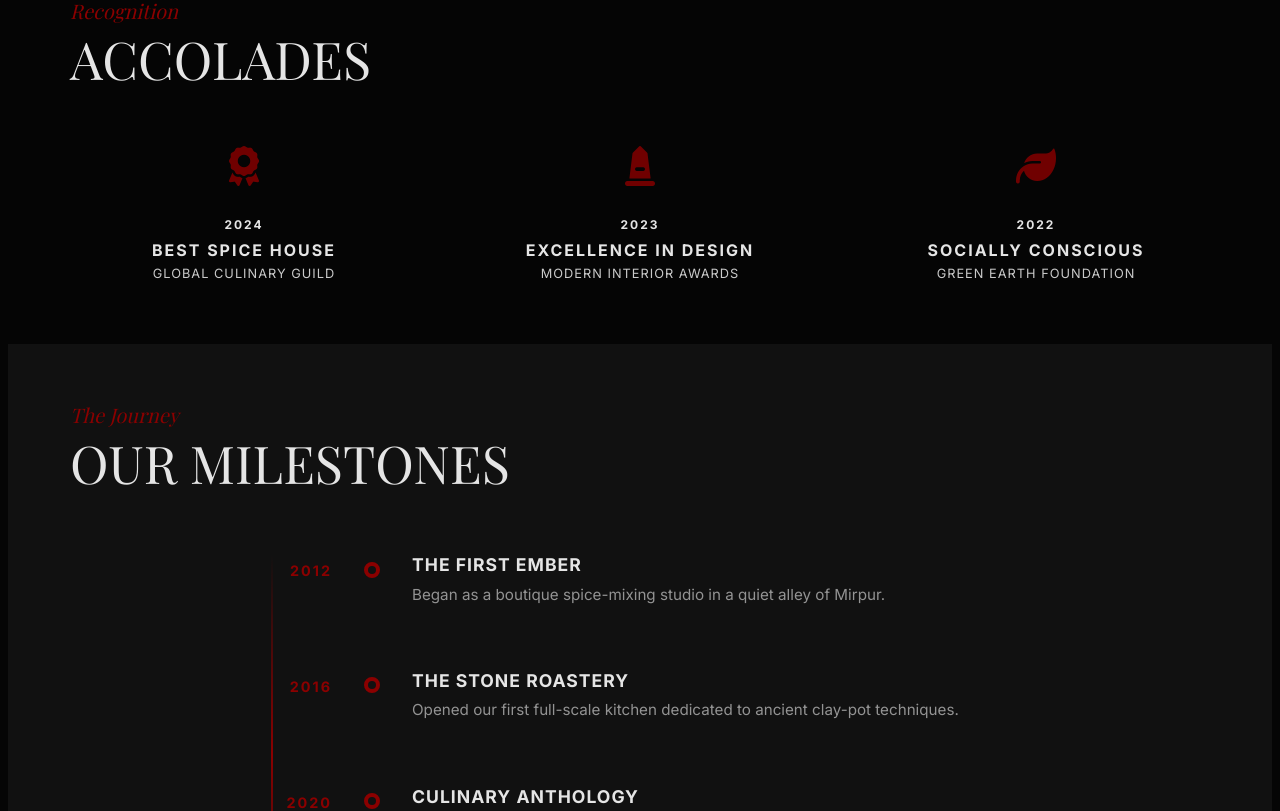
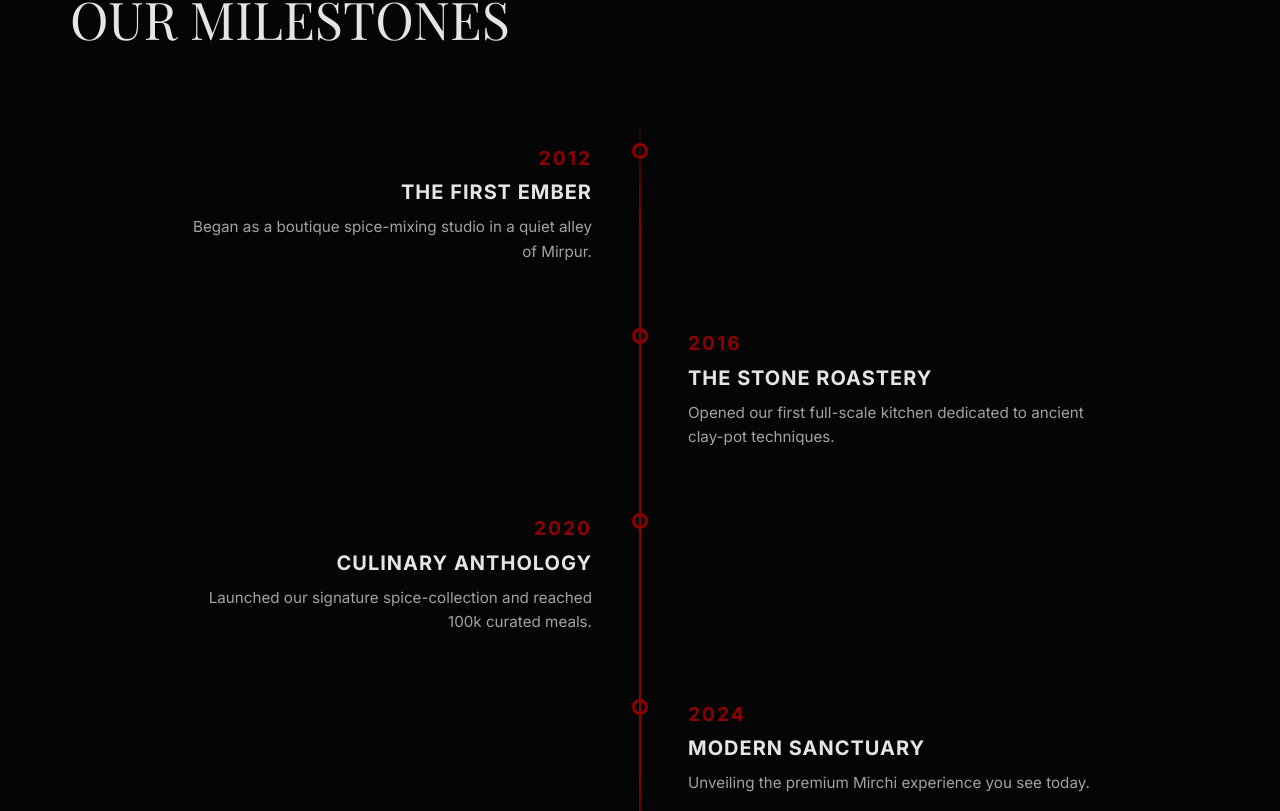
Before and after one commit to dev-nirob1/mirchi-restaurant, a Vue app: page /about in a window 1280 px wide. Shown: the part 2529-3340 px from the top of the page. Built offline with nearby package versions, Linux system fonts and the light colour scheme; a web font is replaced by a local one.

Commit message:
update timeline section

```diff
--- a/src/zems/Front/Components/Section/AboutPhilosophy.vue
+++ b/src/zems/Front/Components/Section/AboutPhilosophy.vue
@@ -24,11 +24,11 @@ const pillars = [
 </script>
 
 <template>
-    <section class="about-philosophy">
+  <section class="about-philosophy bg-light">
     <div class="container">
       <SectionTitle subTitle="The Craft" title="OUR CULINARY PILLARS" class="mb-3" />
 
-            <div class="pillars-grid">
+      <div class="medium-2 large-3 gap-2">
         <div v-for="pillar in pillars" :key="pillar.id" class="pillar-card" v-fade-in="'up'">
           <div class="pillar-icon">
             <i :class="`fa-solid ${pillar.icon}`"></i>
@@ -58,6 +58,7 @@ const pillars = [
   padding: 2rem;
   border: 1px solid var(--border-muted);
   transition: var(--transition);
+  background: var(--primary-color);
 }
 
 .pillar-card:hover {
--- a/src/zems/Front/Components/Section/AboutTimeline.vue
+++ b/src/zems/Front/Components/Section/AboutTimeline.vue
@@ -30,15 +30,15 @@ const milestones = [
 </script>
 
 <template>
-    <section class="about-timeline bg-light">
+  <section class="about-timeline">
     <div class="container">
       <SectionTitle subTitle="The Journey" title="OUR MILESTONES" class="mb-3" />
 
       <div class="timeline-container mt-4">
         <div v-for="m in milestones" :key="m.id" class="timeline-item" v-fade-in="'up'">
+          <div class="timeline-dot"></div>
+          <div class="timeline-content">
             <div class="timeline-year">{{ m.year }}</div>
-                    <div class="timeline-bullet"></div>
-                    <div class="timeline-content">
             <h4 class="m-title">{{ m.title }}</h4>
             <BaseParagraph class="m-desc">{{ m.desc }}</BaseParagraph>
           </div>
@@ -51,100 +51,125 @@ const milestones = [
 <style scoped>
 .about-timeline {
   padding: 3.75rem 0;
+  overflow: hidden;
 }
 
 .timeline-container {
   position: relative;
-    max-width: 800px;
+  max-width: 1000px;
   margin: 4rem auto 0;
-    padding-left: 2rem;
+  padding: 2rem 0;
 }
 
-/* Vertical Line */
+/* Central Vertical Line */
 .timeline-container::before {
   content: '';
   position: absolute;
-    left: 31px;
+  left: 50%;
+  transform: translateX(-50%);
   top: 0;
   bottom: 0;
   width: 2px;
-    background: linear-gradient(to bottom, transparent, var(--accent-color), transparent);
+  background: linear-gradient(to bottom,
+      transparent,
+      var(--accent-color) 15%,
+      var(--accent-color) 85%,
+      transparent);
 }
 
 .timeline-item {
   display: flex;
-    gap: 2rem;
+  justify-content: flex-end;
+  padding-right: 50%;
   margin-bottom: 4rem;
   position: relative;
+  width: 100%;
 }
 
-.timeline-item:last-child {
-    margin-bottom: 0;
+.timeline-item:nth-child(even) {
+  justify-content: flex-start;
+  padding-right: 0;
+  padding-left: 50%;
+}
+
+.timeline-dot {
+  position: absolute;
+  left: 50%;
+  top: 0;
+  transform: translateX(-50%);
+  width: 16px;
+  height: 16px;
+  background: var(--bg-surface);
+  border: 3px solid var(--accent-color);
+  border-radius: 50%;
+  z-index: 2;
+  box-shadow: 0 0 10px rgba(var(--accent-rgb), 0.3);
+}
+
+.timeline-content {
+  width: 100%;
+  padding: 0 3rem;
+  position: relative;
+  text-align: right;
+}
+
+.timeline-item:nth-child(even) .timeline-content {
+  text-align: left;
 }
 
 .timeline-year {
-    flex: 0 0 60px;
   font-family: var(--font-sans);
   font-weight: 900;
   color: var(--accent-color);
-    font-size: 0.9rem;
+  font-size: 1.2rem;
   letter-spacing: 2px;
-    text-align: right;
-    padding-top: 0.25rem;
-}
-
-.timeline-bullet {
-    flex: 0 0 16px;
-    height: 16px;
-    background: var(--bg-surface);
-    border: 4px solid var(--accent-color);
-    border-radius: 50%;
-    margin-top: 0.4rem;
-    z-index: 1;
-}
-
-.timeline-content {
-    flex: 1;
+  margin-bottom: 0.5rem;
 }
 
 .m-title {
   font-family: var(--font-sans);
-    font-size: 1.1rem;
+  font-size: 1.25rem;
   font-weight: 800;
   letter-spacing: 1px;
   color: var(--white);
-    margin-bottom: 0.5rem;
+  margin-bottom: 0.75rem;
   text-transform: uppercase;
 }
 
 .m-desc {
   font-size: 0.95rem;
   line-height: 1.6;
-    opacity: 0.7;
+  opacity: 0.8;
 }
 
-@media (max-width: 600px) {
-    .timeline-container {
-        padding-left: 0;
+@media (max-width: 768px) {
+  .timeline-container::before {
+    left: 20px;
+  }
+
+  .timeline-item {
+    justify-content: flex-start;
+    padding-left: 45px;
+    padding-right: 0;
+    margin-bottom: 3rem;
+  }
+
+  .timeline-item:nth-child(even) {
+    padding-left: 45px;
+  }
+
+  .timeline-dot {
+    left: 20px;
+  }
+
+  .timeline-content,
+  .timeline-item:nth-child(even) .timeline-content {
+    text-align: left;
+    padding: 0;
   }
 
   .timeline-year {
-        text-align: left;
-        margin-bottom: 0.5rem;
-    }
-
-    .timeline-item {
-        flex-direction: column;
-        gap: 0.5rem;
-    }
-
-    .timeline-bullet {
-        display: none;
-    }
-
-    .timeline-container::before {
-        left: 0;
-        display: none;
+    font-size: 1rem;
   }
 }
 </style>
--- a/src/zems/Front/Pages/AboutPage.vue
+++ b/src/zems/Front/Pages/AboutPage.vue
@@ -3,7 +3,7 @@ import PageHero from '@/zems/Front/Components/Widget/PageHero.vue';
 import AboutHeritage from '@/zems/Front/Components/Section/AboutHeritage.vue';
 import AboutPhilosophy from '@/zems/Front/Components/Section/AboutPhilosophy.vue';
 import AboutTeam from '@/zems/Front/Components/Section/AboutTeam.vue';
-import AboutAwards from '@/zems/Front/Components/Section/AboutAwards.vue';
+// import AboutAwards from '@/zems/Front/Components/Section/AboutAwards.vue';
 import AboutTimeline from '@/zems/Front/Components/Section/AboutTimeline.vue';
 import AboutNewsletter from '@/zems/Front/Components/Section/AboutNewsletter.vue';
 </script>
@@ -15,7 +15,7 @@ import AboutNewsletter from '@/zems/Front/Components/Section/AboutNewsletter.vue
     <AboutHeritage />
     <AboutPhilosophy />
     <AboutTeam />
-    <AboutAwards />
+    <!-- <AboutAwards /> -->
     <AboutTimeline />
     <AboutNewsletter />
   </div>
```
Lines whose indentation alone changed are shown as unchanged.
